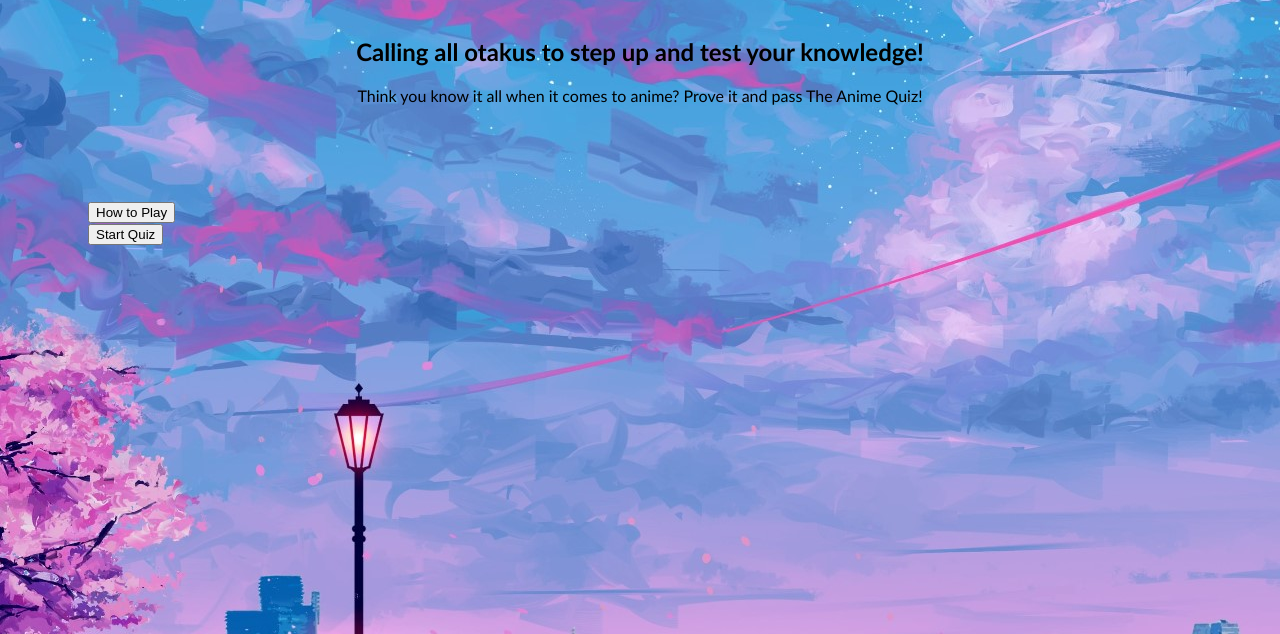
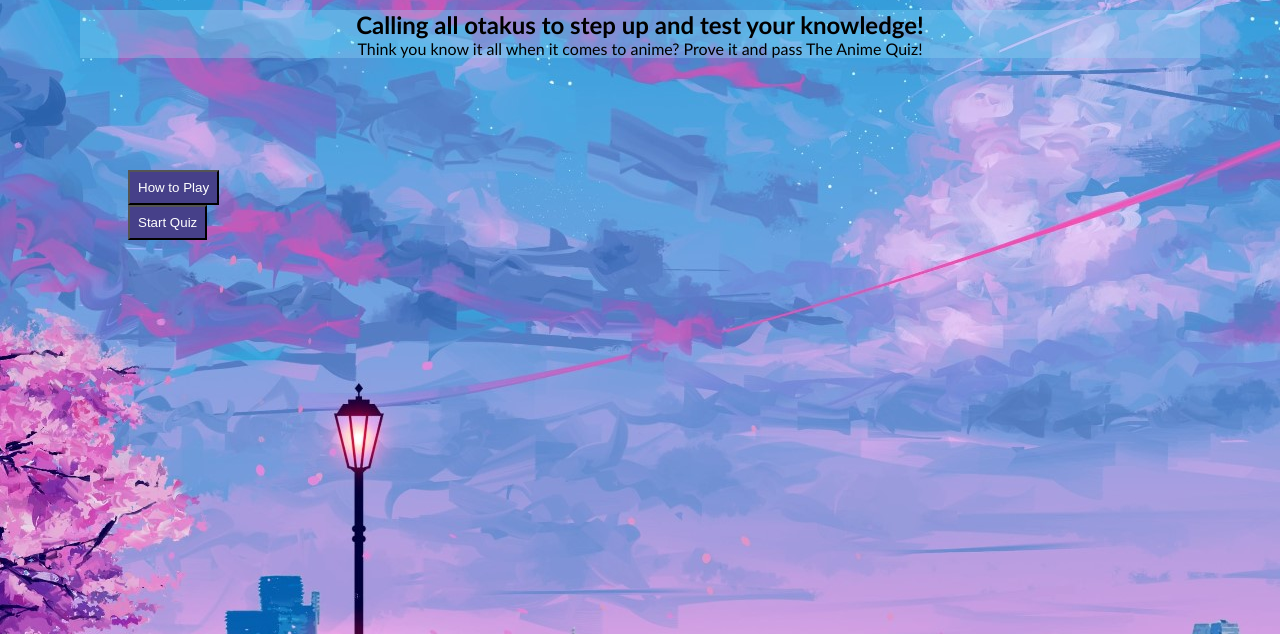
Before and after one commit to Bunkit18/The-Anime-Quiz-Javascript-Milestone-Project-2, a plain HTML site: page index.html in a window 1280 px wide. Shown: the part 166-800 px from the top of the page. Drawn offline with Linux system fonts and the light colour scheme.

Commit message:
Trialed css styling

```diff
--- a/assets/styles/style.css
+++ b/assets/styles/style.css
@@ -1,13 +1,48 @@
+/*
+Colours:
+#464089 - dark purple
+#95def8 - ice blue
+
+*/
+
+* {
+    padding: 0;
+    margin: 0;
+    box-sizing: border-box;
+}
+
 body {
     font-family: 'Trebuchet MS', 'Lucida Sans Unicode', 'Lucida Grande', 'Lucida Sans', Arial, sans-serif;
     background-image: url(../images/backgroundimg.jpg);
 
 }
 
-#footer {
+#introduction {
+    margin: 2rem;
+}
+
+footer {
     position: fixed;
-    bottom: 0rem;
+    bottom: 1rem;
     left: 80rem;
+}
+
+.div-box {
+    background-color: rgba(149, 222, 248, 0.3);
+}
+
+.btn {
+    padding: 0.5rem;
+    background-color: #464089;
+    color: white;
+}
+
+/* .btn:hover {
+
+} */
+
+.setup {
+    margin: 3rem;
 }
 
 .header {
--- a/index.html
+++ b/index.html
@@ -22,23 +22,23 @@
     </head>
     <body>
         <!-- The Title Screen -->
-        <div id="home">
+        <div id="home" class="setup">
             <!-- Logo and title -->
-            <div>
+            <div class="div-box">
                 <h1 class="header centre"><i class="far fa-star-half"></i>The Anime Quiz</h1>
             </div>
 
             <!-- Introductory Blurb -->
-            <div class="introduction centre">
+            <div id="introduction" class="centre div-box">
                 <h2>Calling all otakus to step up and test your knowledge!</h2>
                 <p>Think you know it all when it comes to anime? Prove it and pass The Anime Quiz!</p>
             </div>
 
             <!-- Navigation area -->
-            <div class="btn">
+            <div>
                 <ul>
-                    <li><button>How to Play</button></li>
-                    <li><button>Start Quiz</button></li>
+                    <li><button class="btn">How to Play</button></li>
+                    <li><button class="btn">Start Quiz</button></li>
                 </ul>
             </div>
         </div>
@@ -49,7 +49,7 @@
             <p>You'll be given 15 questions and four possible answers for each. Click your chosen answer and press submit.
                 If you got the answer right, the button will turn green, otherwise if you got it wrong, it will turn red.
             </p>
-            <button class="return">Got it!</button>
+            <button class="btn return">Got it!</button>
         </div>
 
         <!-- Quiz screen -->
@@ -86,9 +86,10 @@
         </div>
 
         <!-- Footer -->
-        <div id="footer">
+
+        <footer>
             <p>Copyright 2023 - Jessica Skidmore</p>
-        </div>
+        </footer>
 
         <!-- scripts -->
         <script src="assets/js/script.js"></script>
```
